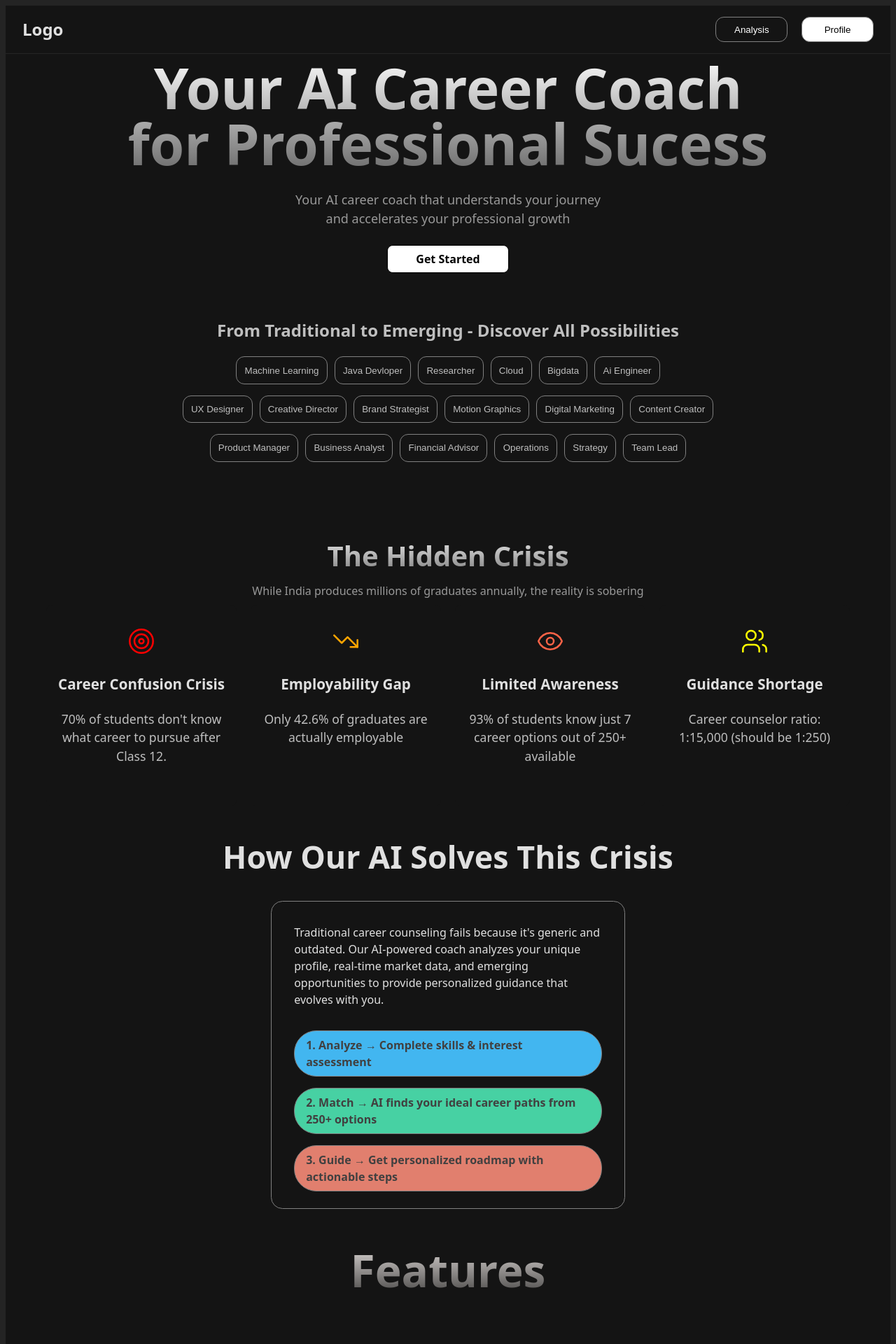
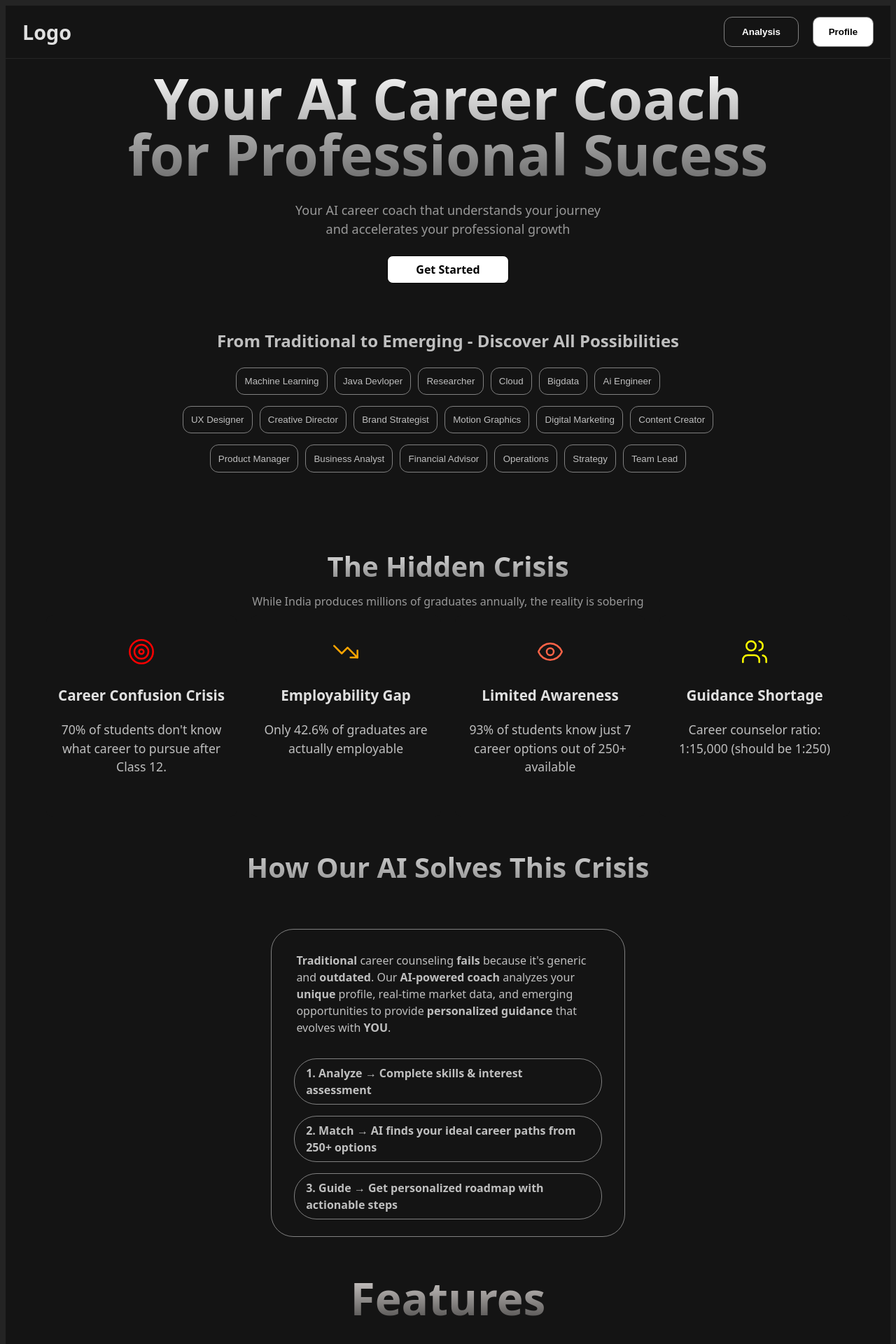
Before and after one commit to Banshal-Yadav/careerGuide, a React (Vite) app: page / in a window 1280 px wide. Shown: the top 1920 px of the page at 70% size. Built offline with nearby package versions, Linux system fonts and the light colour scheme.

Commit message:
add: polished solution card and navbar styling

```diff
--- a/src/Navbar/Navbar.css
+++ b/src/Navbar/Navbar.css
@@ -1,4 +1,4 @@
-nav {
+.navbar {
     background-color: var(--primary-bg);
     padding: 1rem 1.5rem 1rem 1.5rem;
     border-style:solid;
@@ -11,29 +11,31 @@ nav {
     justify-content:space-between;
     gap: 20px;
 }
-nav button {
-   width: 200px;
-
-}
 
 #profile_btn {
+    width: 200px;
+    min-width: 80px;
     background-color: white;
     color: black;
-    border-radius:  12px;
+    font-weight: bold;
+    border-radius:  10px;
     border: 1px solid gray;
     cursor: pointer;
 }
 
 #analysis_btn {
+    width: 250px;
+    min-width: 80px;
     margin-left: 75%;
     background-color: var(--primary-bg);
     color: white;
+    font-weight: bold;
     border-radius:  12px;
     border: 1px solid gray;
     cursor: pointer;
 }
 
 #logo {
-    font-size: 1.5rem;
+    font-size: 1.8rem;
     font-weight: bold;
 }
--- a/src/Navbar/Navbar.jsx
+++ b/src/Navbar/Navbar.jsx
@@ -2,7 +2,7 @@ import './Navbar.css'
 
 function Navbar() {
     return (
-        <nav>
+        <nav className='navbar'>
             <div id='logo'>Logo</div>
             <button  id='analysis_btn'> Analysis</button>
             <button id='profile_btn'>Profile</button>
--- a/src/PgTitle/pgTitle.css
+++ b/src/PgTitle/pgTitle.css
@@ -2,7 +2,7 @@
     font-size: 5rem;
     line-height: 5rem;
     padding: 0.5rem;
-    margin: 0rem;
+    margin:0.5rem 0 0  0rem;
     color: antiquewhite;
     font-weight: bold;
     background: var(--gradient-main-title);
--- a/src/Solution/SolutionCard.css
+++ b/src/Solution/SolutionCard.css
@@ -1,5 +1,5 @@
 .solution-card-container {
-    border-radius: 16.5px;
+    border-radius: 2rem;
     border: 1px solid gray;
     min-width: fit-content;
     margin: 0 30% 0 30%;
@@ -8,7 +8,8 @@
 
 .solution-para {
     text-align: left;
-    margin: 2rem 0 2rem 0;
+    margin: 2rem 0.2rem 2rem 0.2rem;
+    color: var(--text-secondary);
 }
 
 .solution-point {
@@ -16,17 +17,9 @@
     border: 1px solid gray;
     padding: 0.5rem 1rem;
     border-radius: 32px;
-    color: rgb(65, 64, 64);
+    color: var(--text-secondary);
     font-weight: bold;
 }
-#p1 {
-    background-color: var(--accent-secondary);
+.solution-point:hover {
+    background-color: var(--card-bg);
 }
-
-#p2 {
-    background-color: var(--accent-tertiary);
-}
-
-#p3 {
-    background-color: rgb(225, 127, 110);
-}
--- a/src/Solution/SolutionCard.jsx
+++ b/src/Solution/SolutionCard.jsx
@@ -4,15 +4,15 @@ const SolutionCard = () => {
     return (
         <div className='solution-card-container' >
             <p className='solution-para'>
-                Traditional career counseling fails because it's
-                generic and outdated. Our AI-powered coach analyzes your unique profile,
-                real-time market data, and  emerging opportunities to provide personalized
-                guidance that evolves with you.
+                <b>Traditional</b> career counseling <b>fails</b>  because it's
+                generic and <b>outdated</b>. Our <b>AI-powered coach</b> analyzes your <b>unique</b> profile,
+                real-time market data, and  emerging opportunities to provide <b>personalized
+                guidance</b> that evolves with <b>YOU</b>.
             </p>
 
-            <p id='p1' className='solution-point' >1. Analyze → Complete skills & interest assessment</p>
-            <p id='p2' className='solution-point' >2. Match → AI finds your ideal career paths from 250+ options</p>
-            <p id='p3' className='solution-point' >3. Guide → Get personalized roadmap with actionable steps</p>
+            <p  className='solution-point' >1. Analyze → Complete skills & interest assessment</p>
+            <p  className='solution-point' >2. Match → AI finds your ideal career paths from 250+ options</p>
+            <p  className='solution-point' >3. Guide → Get personalized roadmap with actionable steps</p>
 
         </div>
     );
--- a/src/Solution/SolutionSec.css
+++ b/src/Solution/SolutionSec.css
@@ -1,3 +1,13 @@
 .solution-title {
-    font-size: 2.8rem;
+    font-size: 2.5rem;
+    line-height: 5rem;
+    padding: 1rem;
+    margin: 0rem 0 2rem 0;
+    color: antiquewhite;
+    font-weight: bold;
+    background: var(--gradient-main-title);
+    -webkit-background-clip: text;
+    -webkit-text-fill-color: transparent;
+    background-clip: text;
+    color: transparent;
 }
```
